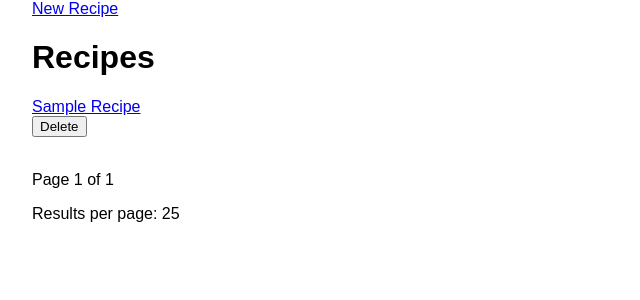
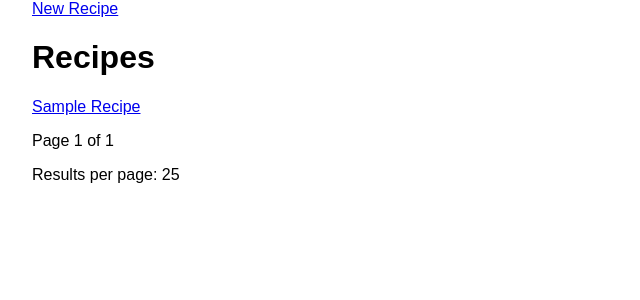
Before and after one commit to eChadwick/django_RecipeBox, a Django app: page / in a window 1280 px wide. Shown: the top 300 px of the page, without its empty margins (0-640 px from the left). Run offline with Django 3.2, Linux system fonts and the light colour scheme; tables that the repository leaves empty hold one stand-in row (values such as "Sample post").

Commit message:
move delete option from recipe list to recipe detail

```diff
--- a/RecipeBox/recipe_app/templates/recipe_app/recipe_detail.html
+++ b/RecipeBox/recipe_app/templates/recipe_app/recipe_detail.html
@@ -3,6 +3,7 @@
 {% block nav-bar-links %}
     <a href="{% url 'recipe-list' %}">Recipe List</a>
     <a href="{% url 'recipe-update' recipe.pk %}">Update Recipe</a>
+    <a href="{% url 'recipe-delete' recipe.pk %}">Delete Recipe</a>
 {% endblock %}
 
 {% block body-content %}
--- a/RecipeBox/recipe_app/templates/recipe_app/recipe_list.html
+++ b/RecipeBox/recipe_app/templates/recipe_app/recipe_list.html
@@ -8,10 +8,6 @@
     <h1>Recipes</h1>
     {% for recipe in recipes_list %}
         <a href="{% url 'recipe-detail' recipe.pk %}">{{recipe.name}}</a>
-        <form action="{% url 'recipe-delete' recipe.pk %}" method="post">
-            {% csrf_token %}
-            <button type="submit">Delete</button>
-        </form>
         <br>
     {% endfor %}
     <p>Page {{current_page}} of {{num_pages}}</p>
```
